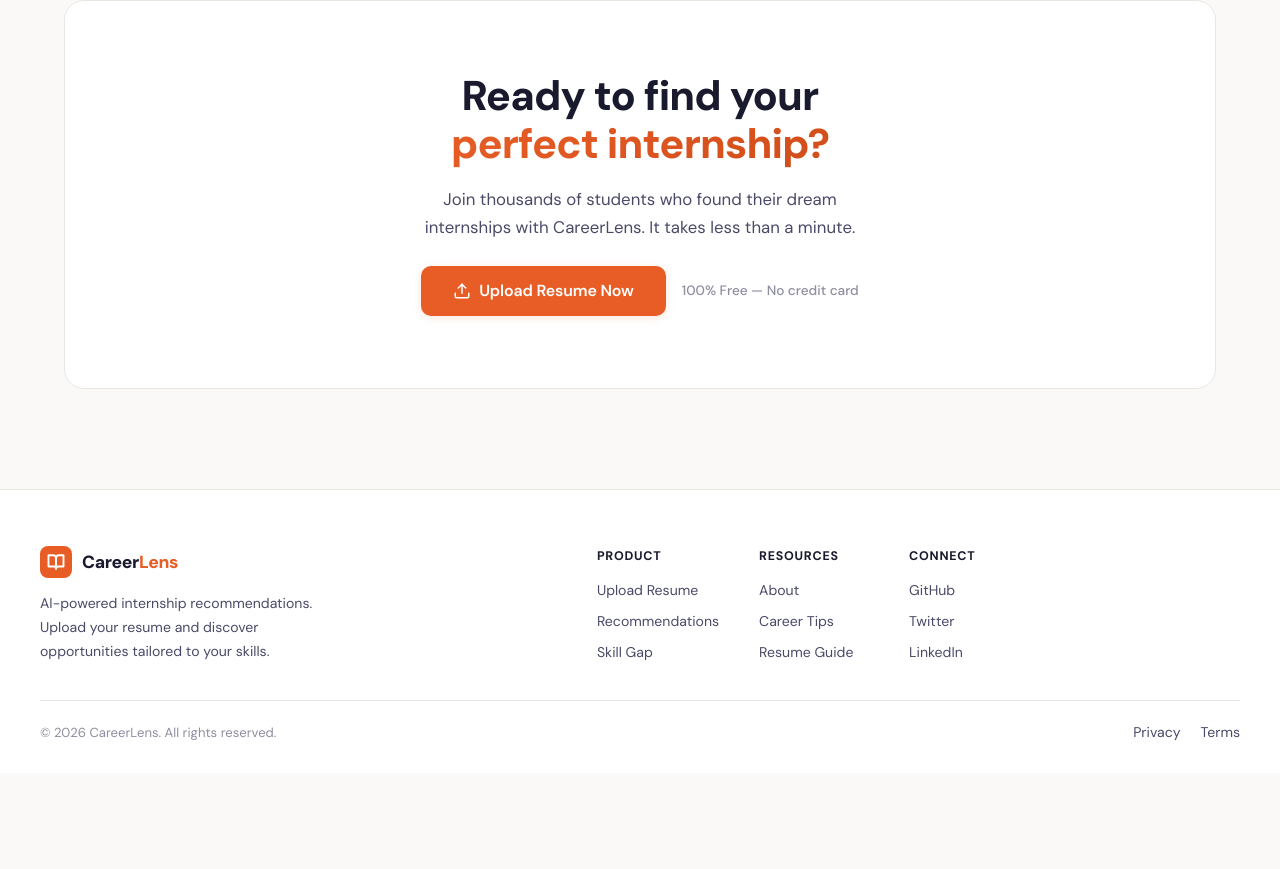
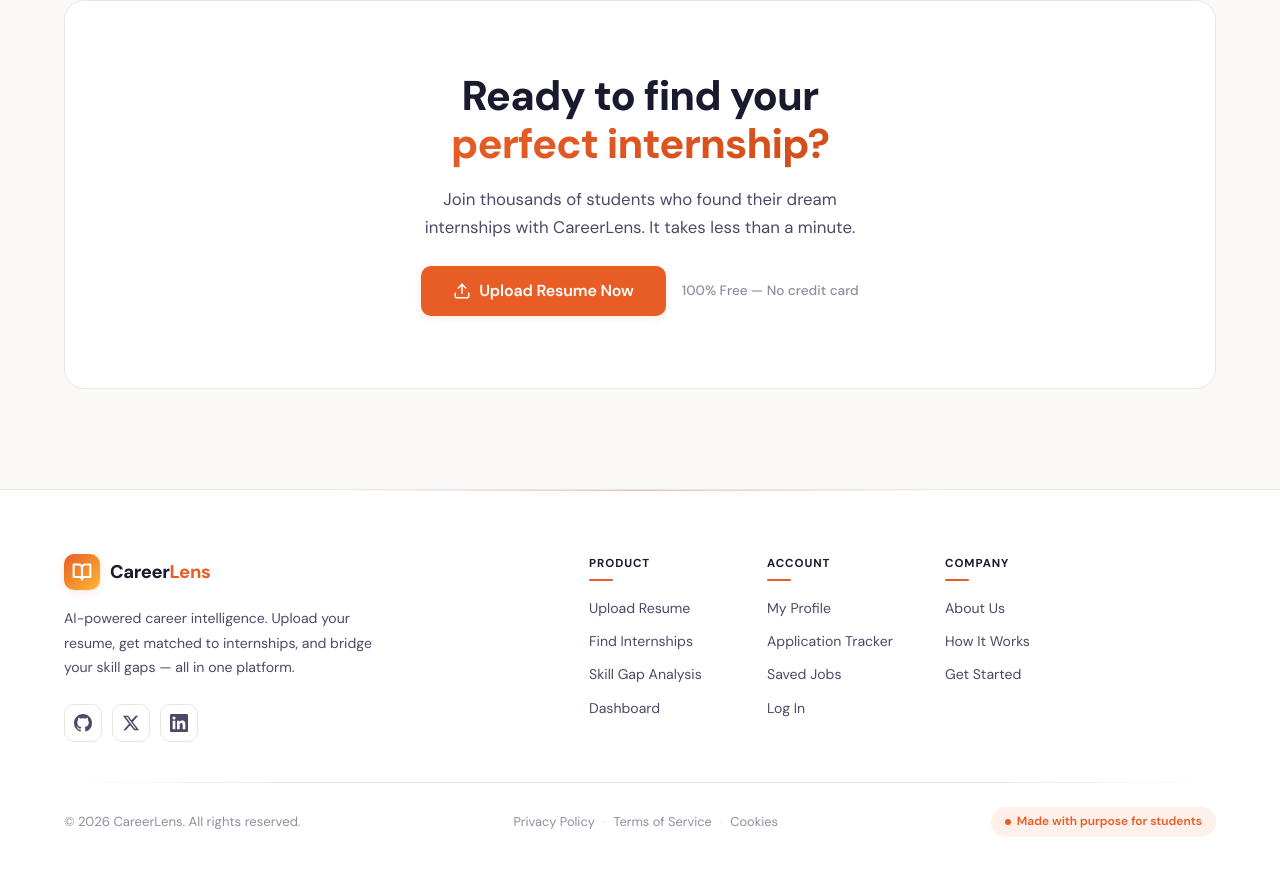
Before and after one commit to Manik2607/CareerLens, a Next.js app in the folder frontend/: page / in a window 1280 px wide. Shown: the part 2788-3657 px from the top of the page. Before the commit the page ends 3561 px from the top, so only its background shows below. Built offline with nearby package versions, Linux system fonts and the light colour scheme; no server answers.

Commit message:
Update Footer

```diff
--- a/frontend/app/components/Footer.js
+++ b/frontend/app/components/Footer.js
@@ -1,104 +1,91 @@
+"use client";
+
 import Link from "next/link";
 
 export default function Footer() {
+    const currentYear = new Date().getFullYear();
+
     return (
-        <footer style={s.footer}>
-            <div style={s.inner}>
-                <div style={s.topRow}>
-                    {/* Brand */}
-                    <div style={s.brandCol}>
-                        <Link href="/" style={s.logo}>
-                            <div style={s.logoMark}>
-                                <svg width="18" height="18" viewBox="0 0 24 24" fill="none" stroke="#fff" strokeWidth="2.5" strokeLinecap="round" strokeLinejoin="round">
-                                    <path d="M2 3h6a4 4 0 0 1 4 4v14a3 3 0 0 0-3-3H2z"/>
-                                    <path d="M22 3h-6a4 4 0 0 0-4 4v14a3 3 0 0 1 3-3h7z"/>
+        <footer className="footer-root">
+            <div className="footer-inner">
+                {/* ── Top Section: Brand + Newsletter ── */}
+                <div className="footer-top">
+                    <div className="footer-brand">
+                        <Link href="/" className="footer-logo">
+                            <div className="footer-logo-mark">
+                                <svg width="20" height="20" viewBox="0 0 24 24" fill="none" stroke="#fff" strokeWidth="2.5" strokeLinecap="round" strokeLinejoin="round">
+                                    <path d="M2 3h6a4 4 0 0 1 4 4v14a3 3 0 0 0-3-3H2z" />
+                                    <path d="M22 3h-6a4 4 0 0 0-4 4v14a3 3 0 0 1 3-3h7z" />
                                 </svg>
                             </div>
-                            <span style={s.logoText}>Career<span style={{ color: "var(--primary)" }}>Lens</span></span>
+                            <span className="footer-logo-text">
+                                Career<span style={{ color: "var(--primary)" }}>Lens</span>
+                            </span>
                         </Link>
-                        <p style={s.brandDesc}>
-                            AI-powered internship recommendations. Upload your resume and
-                            discover opportunities tailored to your skills.
+                        <p className="footer-tagline">
+                            AI-powered career intelligence. Upload your resume, get matched
+                            to internships, and bridge your skill gaps — all in one platform.
                         </p>
+                        {/* Social Icons */}
+                        <div className="footer-socials">
+                            <a href="https://github.com" target="_blank" rel="noopener noreferrer" className="footer-social-link" aria-label="GitHub">
+                                <svg width="18" height="18" viewBox="0 0 24 24" fill="currentColor"><path d="M12 0C5.37 0 0 5.37 0 12c0 5.31 3.435 9.795 8.205 11.385.6.105.825-.255.825-.57 0-.285-.015-1.23-.015-2.235-3.015.555-3.795-.735-4.035-1.41-.135-.345-.72-1.41-1.23-1.695-.42-.225-1.02-.78-.015-.795.945-.015 1.62.87 1.845 1.23 1.08 1.815 2.805 1.305 3.495.99.105-.78.42-1.305.765-1.605-2.67-.3-5.46-1.335-5.46-5.925 0-1.305.465-2.385 1.23-3.225-.12-.3-.54-1.53.12-3.18 0 0 1.005-.315 3.3 1.23.96-.27 1.98-.405 3-.405s2.04.135 3 .405c2.295-1.56 3.3-1.23 3.3-1.23.66 1.65.24 2.88.12 3.18.765.84 1.23 1.905 1.23 3.225 0 4.605-2.805 5.625-5.475 5.925.435.375.81 1.095.81 2.22 0 1.605-.015 2.895-.015 3.3 0 .315.225.69.825.57A12.02 12.02 0 0024 12c0-6.63-5.37-12-12-12z"/></svg>
+                            </a>
+                            <a href="https://twitter.com" target="_blank" rel="noopener noreferrer" className="footer-social-link" aria-label="Twitter">
+                                <svg width="18" height="18" viewBox="0 0 24 24" fill="currentColor"><path d="M18.244 2.25h3.308l-7.227 8.26 8.502 11.24H16.17l-5.214-6.817L4.99 21.75H1.68l7.73-8.835L1.254 2.25H8.08l4.713 6.231zm-1.161 17.52h1.833L7.084 4.126H5.117z"/></svg>
+                            </a>
+                            <a href="https://linkedin.com" target="_blank" rel="noopener noreferrer" className="footer-social-link" aria-label="LinkedIn">
+                                <svg width="18" height="18" viewBox="0 0 24 24" fill="currentColor"><path d="M20.447 20.452h-3.554v-5.569c0-1.328-.027-3.037-1.852-3.037-1.853 0-2.136 1.445-2.136 2.939v5.667H9.351V9h3.414v1.561h.046c.477-.9 1.637-1.85 3.37-1.85 3.601 0 4.267 2.37 4.267 5.455v6.286zM5.337 7.433a2.062 2.062 0 01-2.063-2.065 2.064 2.064 0 112.063 2.065zm1.782 13.019H3.555V9h3.564v11.452zM22.225 0H1.771C.792 0 0 .774 0 1.729v20.542C0 23.227.792 24 1.771 24h20.451C23.2 24 24 23.227 24 22.271V1.729C24 .774 23.2 0 22.222 0h.003z"/></svg>
+                            </a>
+                        </div>
                     </div>
 
-                    {/* Links */}
-                    <div style={s.linksRow}>
-                        <div style={s.linkCol}>
-                            <h4 style={s.colTitle}>Product</h4>
-                            <Link href="/upload" style={s.footerLink}>Upload Resume</Link>
-                            <Link href="/recommendations" style={s.footerLink}>Recommendations</Link>
-                            <Link href="/skill-gap" style={s.footerLink}>Skill Gap</Link>
+                    {/* ── Navigation Columns ── */}
+                    <div className="footer-nav-grid">
+                        <div className="footer-nav-col">
+                            <h4 className="footer-nav-title">Product</h4>
+                            <Link href="/upload" className="footer-nav-link">Upload Resume</Link>
+                            <Link href="/recommendations" className="footer-nav-link">Find Internships</Link>
+                            <Link href="/skill-gap" className="footer-nav-link">Skill Gap Analysis</Link>
+                            <Link href="/dashboard" className="footer-nav-link">Dashboard</Link>
                         </div>
-                        <div style={s.linkCol}>
-                            <h4 style={s.colTitle}>Resources</h4>
-                            <Link href="/about" style={s.footerLink}>About</Link>
-                            <a href="#" style={s.footerLink}>Career Tips</a>
-                            <a href="#" style={s.footerLink}>Resume Guide</a>
+                        <div className="footer-nav-col">
+                            <h4 className="footer-nav-title">Account</h4>
+                            <Link href="/profile" className="footer-nav-link">My Profile</Link>
+                            <Link href="/tracker" className="footer-nav-link">Application Tracker</Link>
+                            <Link href="/saved" className="footer-nav-link">Saved Jobs</Link>
+                            <Link href="/login" className="footer-nav-link">Log In</Link>
                         </div>
-                        <div style={s.linkCol}>
-                            <h4 style={s.colTitle}>Connect</h4>
-                            <a href="#" style={s.footerLink}>GitHub</a>
-                            <a href="#" style={s.footerLink}>Twitter</a>
-                            <a href="#" style={s.footerLink}>LinkedIn</a>
+                        <div className="footer-nav-col">
+                            <h4 className="footer-nav-title">Company</h4>
+                            <Link href="/about" className="footer-nav-link">About Us</Link>
+                            <Link href="/about" className="footer-nav-link">How It Works</Link>
+                            <Link href="/signup" className="footer-nav-link">Get Started</Link>
                         </div>
                     </div>
                 </div>
 
-                <div style={s.divider} />
+                {/* ── Divider ── */}
+                <div className="footer-divider" />
 
-                <div style={s.bottom}>
-                    <p style={s.copyright}>&copy; 2026 CareerLens. All rights reserved.</p>
-                    <div style={s.bottomLinks}>
-                        <a href="#" style={s.footerLink}>Privacy</a>
-                        <a href="#" style={s.footerLink}>Terms</a>
+                {/* ── Bottom Bar ── */}
+                <div className="footer-bottom">
+                    <p className="footer-copyright">
+                        &copy; {currentYear} CareerLens. All rights reserved.
+                    </p>
+                    <div className="footer-bottom-links">
+                        <span className="footer-bottom-link">Privacy Policy</span>
+                        <span className="footer-bottom-sep">&middot;</span>
+                        <span className="footer-bottom-link">Terms of Service</span>
+                        <span className="footer-bottom-sep">&middot;</span>
+                        <span className="footer-bottom-link">Cookies</span>
+                    </div>
+                    <div className="footer-badge">
+                        <span className="footer-badge-dot" />
+                        Made with purpose for students
                     </div>
                 </div>
             </div>
         </footer>
     );
 }
-
-const s = {
-    footer: {
-        borderTop: "1px solid var(--surface-border)",
-        background: "var(--background-secondary)", padding: "0 24px",
-    },
-    inner: { maxWidth: "1200px", margin: "0 auto", padding: "56px 0 28px" },
-    topRow: { display: "flex", gap: "56px", flexWrap: "wrap" },
-    brandCol: { flex: "1 1 280px", minWidth: "240px" },
-    logo: {
-        display: "inline-flex", alignItems: "center", gap: "10px",
-        textDecoration: "none", marginBottom: "14px",
-    },
-    logoMark: {
-        width: "32px", height: "32px", borderRadius: "8px",
-        background: "var(--primary)",
-        display: "flex", alignItems: "center", justifyContent: "center",
-    },
-    logoText: {
-        fontSize: "1.1rem", fontWeight: 800, color: "var(--foreground)",
-        letterSpacing: "-0.02em",
-    },
-    brandDesc: {
-        color: "var(--foreground-secondary)", fontSize: "0.88rem",
-        lineHeight: 1.7, maxWidth: "300px",
-    },
-    linksRow: { display: "flex", gap: "40px", flexWrap: "wrap", flex: "1 1 auto" },
-    linkCol: { display: "flex", flexDirection: "column", gap: "8px", minWidth: "110px" },
-    colTitle: {
-        fontSize: "0.78rem", fontWeight: 700, color: "var(--foreground)",
-        textTransform: "uppercase", letterSpacing: "0.06em", marginBottom: "4px",
-    },
-    footerLink: {
-        color: "var(--foreground-secondary)", textDecoration: "none",
-        fontSize: "0.88rem", transition: "color 150ms ease",
-    },
-    divider: { height: "1px", background: "var(--surface-border)", margin: "36px 0 20px" },
-    bottom: {
-        display: "flex", justifyContent: "space-between", alignItems: "center",
-        flexWrap: "wrap", gap: "12px",
-    },
-    copyright: { color: "var(--foreground-muted)", fontSize: "0.82rem" },
-    bottomLinks: { display: "flex", gap: "20px" },
-};
--- a/frontend/app/globals.css
+++ b/frontend/app/globals.css
@@ -161,6 +161,7 @@ body {
 @keyframes pulse-glow { 0%,100% { box-shadow: 0 0 12px var(--primary-glow); } 50% { box-shadow: 0 0 24px var(--primary-glow); } }
 @keyframes shimmer { 0% { background-position: -200% 0; } 100% { background-position: 200% 0; } }
 @keyframes scaleIn { from { opacity: 0; transform: scale(0.95); } to { opacity: 1; transform: scale(1); } }
+@keyframes spin-slow { from { transform: rotate(0deg); } to { transform: rotate(360deg); } }
 
 .animate-fade-in { animation: fadeIn 0.5s ease-out both; }
 .animate-fade-in-up { animation: fadeInUp 0.6s ease-out both; }
@@ -269,3 +270,239 @@ body {
   nav button[aria-label="Toggle menu"] { display: flex !important; }
   nav a.btn-primary { display: none !important; }
 }
+
+/* ═══════════════════════════════════════════════════════
+   Footer Redesign
+   ═══════════════════════════════════════════════════════ */
+
+.footer-root {
+  border-top: 1px solid var(--surface-border);
+  background: var(--background-secondary);
+  position: relative;
+  overflow: hidden;
+}
+
+.footer-root::before {
+  content: '';
+  position: absolute;
+  top: 0;
+  left: 50%;
+  width: 600px;
+  height: 1px;
+  transform: translateX(-50%);
+  background: linear-gradient(90deg, transparent, var(--primary), transparent);
+  opacity: 0.4;
+}
+
+.footer-inner {
+  max-width: 1200px;
+  margin: 0 auto;
+  padding: 64px 24px 32px;
+}
+
+.footer-top {
+  display: flex;
+  gap: 64px;
+  flex-wrap: wrap;
+}
+
+.footer-brand {
+  flex: 1 1 320px;
+  min-width: 280px;
+}
+
+.footer-logo {
+  display: inline-flex;
+  align-items: center;
+  gap: 10px;
+  text-decoration: none;
+  margin-bottom: 16px;
+}
+
+.footer-logo-mark {
+  width: 36px;
+  height: 36px;
+  border-radius: 10px;
+  background: var(--gradient-primary);
+  display: flex;
+  align-items: center;
+  justify-content: center;
+  box-shadow: 0 2px 8px var(--primary-glow);
+}
+
+.footer-logo-text {
+  font-size: 1.15rem;
+  font-weight: 800;
+  color: var(--foreground);
+  letter-spacing: -0.02em;
+}
+
+.footer-tagline {
+  color: var(--foreground-secondary);
+  font-size: 0.88rem;
+  line-height: 1.75;
+  max-width: 340px;
+  margin-bottom: 24px;
+}
+
+.footer-socials {
+  display: flex;
+  gap: 10px;
+}
+
+.footer-social-link {
+  width: 38px;
+  height: 38px;
+  border-radius: var(--radius-md);
+  background: var(--surface);
+  border: 1px solid var(--surface-border);
+  display: flex;
+  align-items: center;
+  justify-content: center;
+  color: var(--foreground-secondary);
+  transition: all var(--transition-base);
+  text-decoration: none;
+}
+
+.footer-social-link:hover {
+  background: var(--primary);
+  border-color: var(--primary);
+  color: #fff;
+  transform: translateY(-2px);
+  box-shadow: 0 4px 12px var(--primary-glow);
+}
+
+.footer-nav-grid {
+  display: flex;
+  gap: 48px;
+  flex-wrap: wrap;
+  flex: 1 1 auto;
+}
+
+.footer-nav-col {
+  display: flex;
+  flex-direction: column;
+  gap: 10px;
+  min-width: 130px;
+}
+
+.footer-nav-title {
+  font-size: 0.72rem;
+  font-weight: 700;
+  color: var(--foreground);
+  text-transform: uppercase;
+  letter-spacing: 0.08em;
+  margin-bottom: 6px;
+  position: relative;
+  padding-bottom: 8px;
+}
+
+.footer-nav-title::after {
+  content: '';
+  position: absolute;
+  bottom: 0;
+  left: 0;
+  width: 24px;
+  height: 2px;
+  background: var(--primary);
+  border-radius: var(--radius-full);
+}
+
+.footer-nav-link {
+  color: var(--foreground-secondary);
+  text-decoration: none;
+  font-size: 0.88rem;
+  transition: all var(--transition-fast);
+  position: relative;
+  padding-left: 0;
+}
+
+.footer-nav-link:hover {
+  color: var(--primary);
+  padding-left: 6px;
+}
+
+.footer-divider {
+  height: 1px;
+  background: linear-gradient(90deg, transparent 0%, var(--surface-border) 20%, var(--surface-border) 80%, transparent 100%);
+  margin: 40px 0 24px;
+}
+
+.footer-bottom {
+  display: flex;
+  justify-content: space-between;
+  align-items: center;
+  flex-wrap: wrap;
+  gap: 16px;
+}
+
+.footer-copyright {
+  color: var(--foreground-muted);
+  font-size: 0.82rem;
+}
+
+.footer-bottom-links {
+  display: flex;
+  align-items: center;
+  gap: 8px;
+}
+
+.footer-bottom-link {
+  color: var(--foreground-muted);
+  font-size: 0.8rem;
+  cursor: pointer;
+  transition: color var(--transition-fast);
+}
+
+.footer-bottom-link:hover {
+  color: var(--primary);
+}
+
+.footer-bottom-sep {
+  color: var(--surface-border);
+  font-size: 0.8rem;
+}
+
+.footer-badge {
+  display: inline-flex;
+  align-items: center;
+  gap: 6px;
+  padding: 5px 14px;
+  border-radius: var(--radius-full);
+  background: var(--primary-light);
+  color: var(--primary);
+  font-size: 0.75rem;
+  font-weight: 600;
+}
+
+.footer-badge-dot {
+  width: 6px;
+  height: 6px;
+  border-radius: 50%;
+  background: var(--primary);
+  animation: pulse-glow 2s ease-in-out infinite;
+}
+
+@media (max-width: 768px) {
+  .footer-inner {
+    padding: 48px 20px 28px;
+  }
+  .footer-top {
+    gap: 40px;
+  }
+  .footer-nav-grid {
+    gap: 32px;
+  }
+  .footer-bottom {
+    flex-direction: column;
+    align-items: flex-start;
+    gap: 12px;
+  }
+}
+
+@media (max-width: 480px) {
+  .footer-nav-grid {
+    flex-direction: column;
+    gap: 28px;
+  }
+}
--- a/frontend/app/page.js
+++ b/frontend/app/page.js
@@ -1,4 +1,3 @@
-import Link from "next/link";
 import HeroSection from "./components/HeroSection";
 import FeaturesSection from "./components/FeaturesSection";
 import HowItWorksSection from "./components/HowItWorksSection";
```
Also changed, not shown: 2 other files (tests, documents, lock files or other folders).
